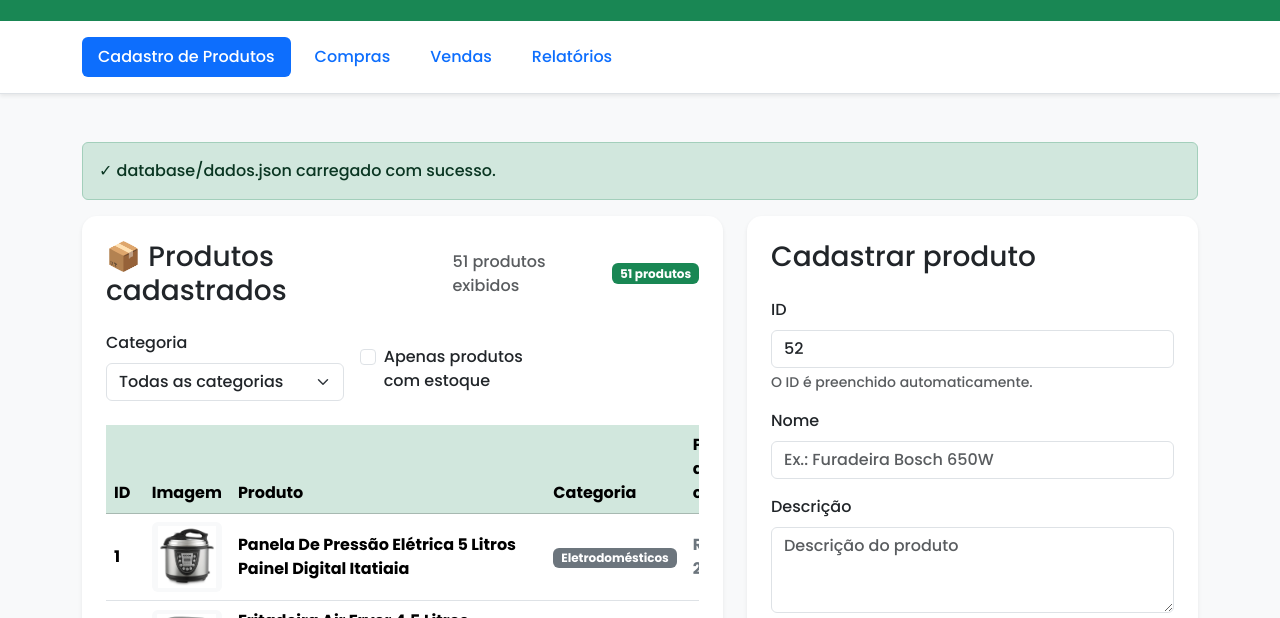
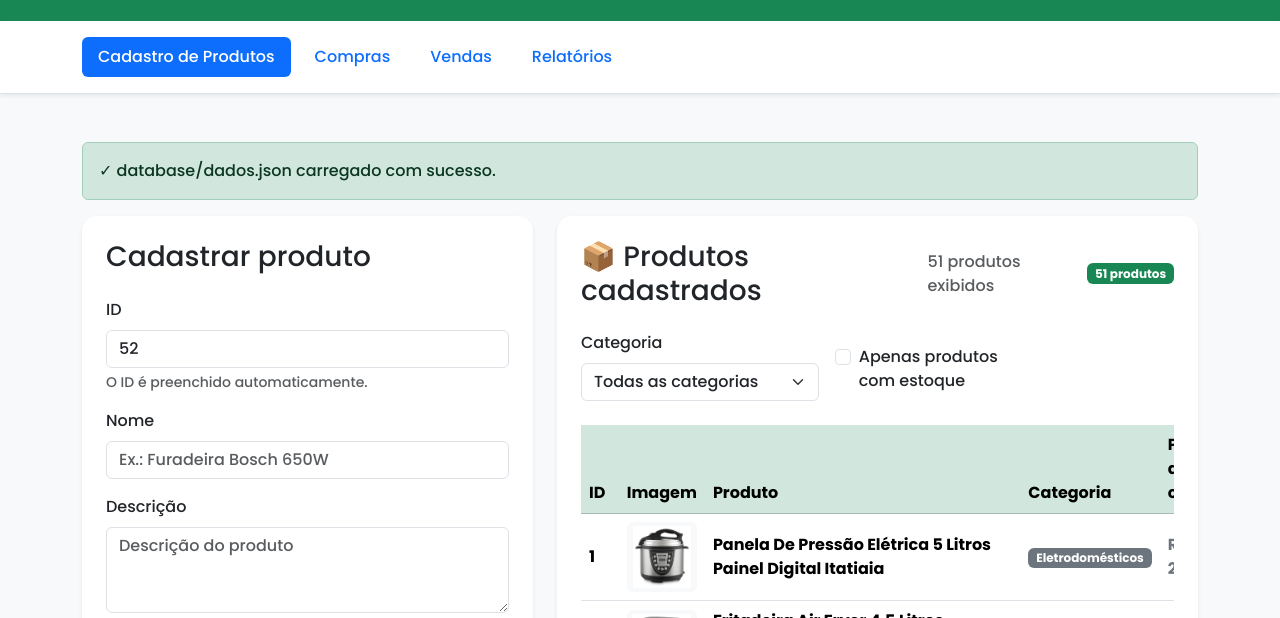
Before and after one commit to HildegardPires/catalogo, a plain HTML site: page admin.html in a window 1280 px wide. Shown: the part 103-721 px from the top of the page. Drawn offline with nearby package versions, Linux system fonts and the light colour scheme.

Commit message:
alterações

```diff
--- a/admin.html
+++ b/admin.html
@@ -99,7 +99,7 @@
         <!-- FORMULÁRIO -->
         <!-- ================================================= -->
 
-        <div class="col-lg-5 order-2">
+        <div class="col-lg-5 order-1">
 
             <div class="card shadow-sm border-0">
 
@@ -416,7 +416,7 @@
         <!-- LISTA DE PRODUTOS -->
         <!-- ===================================================== -->
 
-        <div class="col-lg-7 order-1">
+        <div class="col-lg-7 order-2">
 
         <div class="card shadow-sm border-0">
 
```
